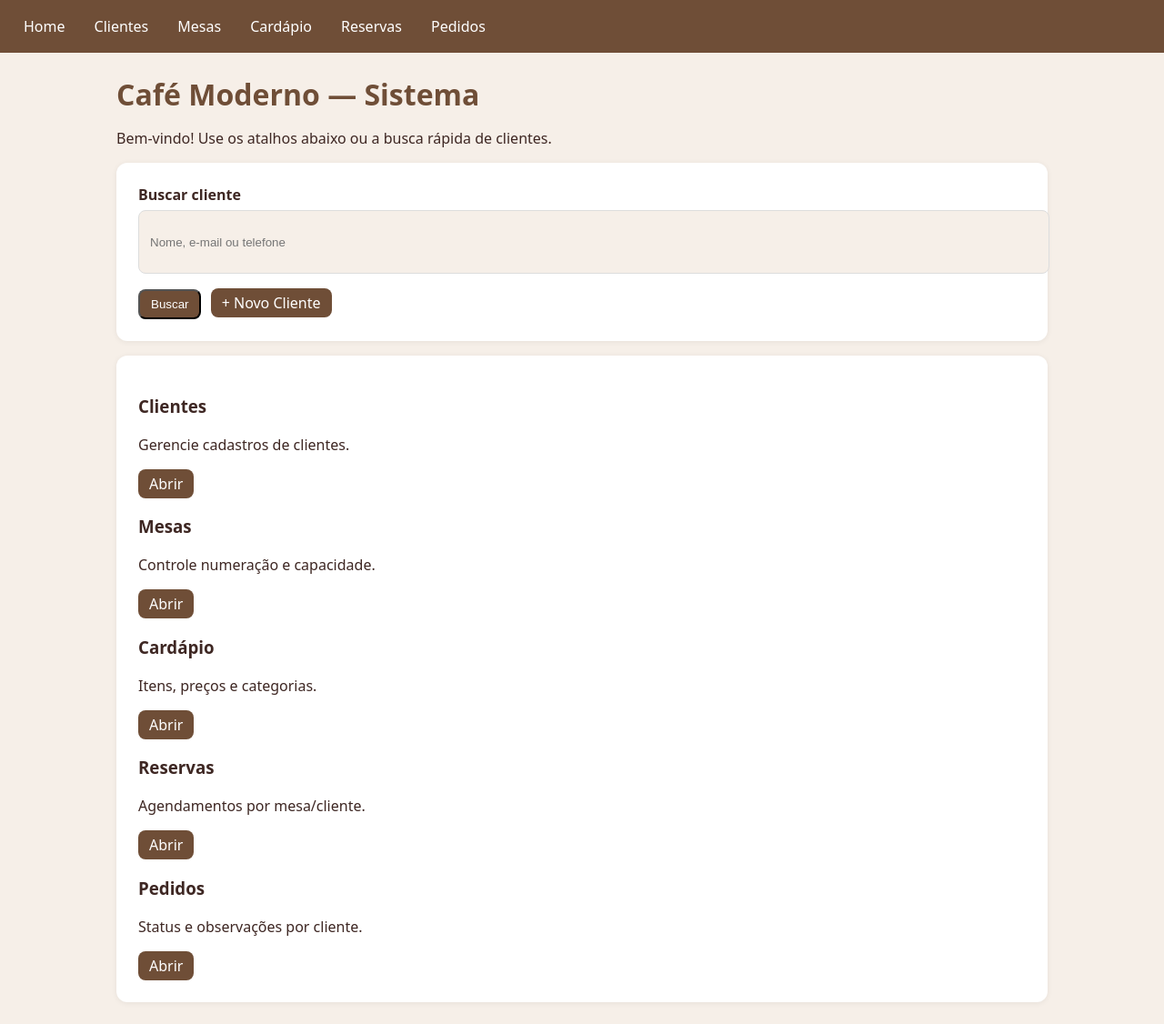
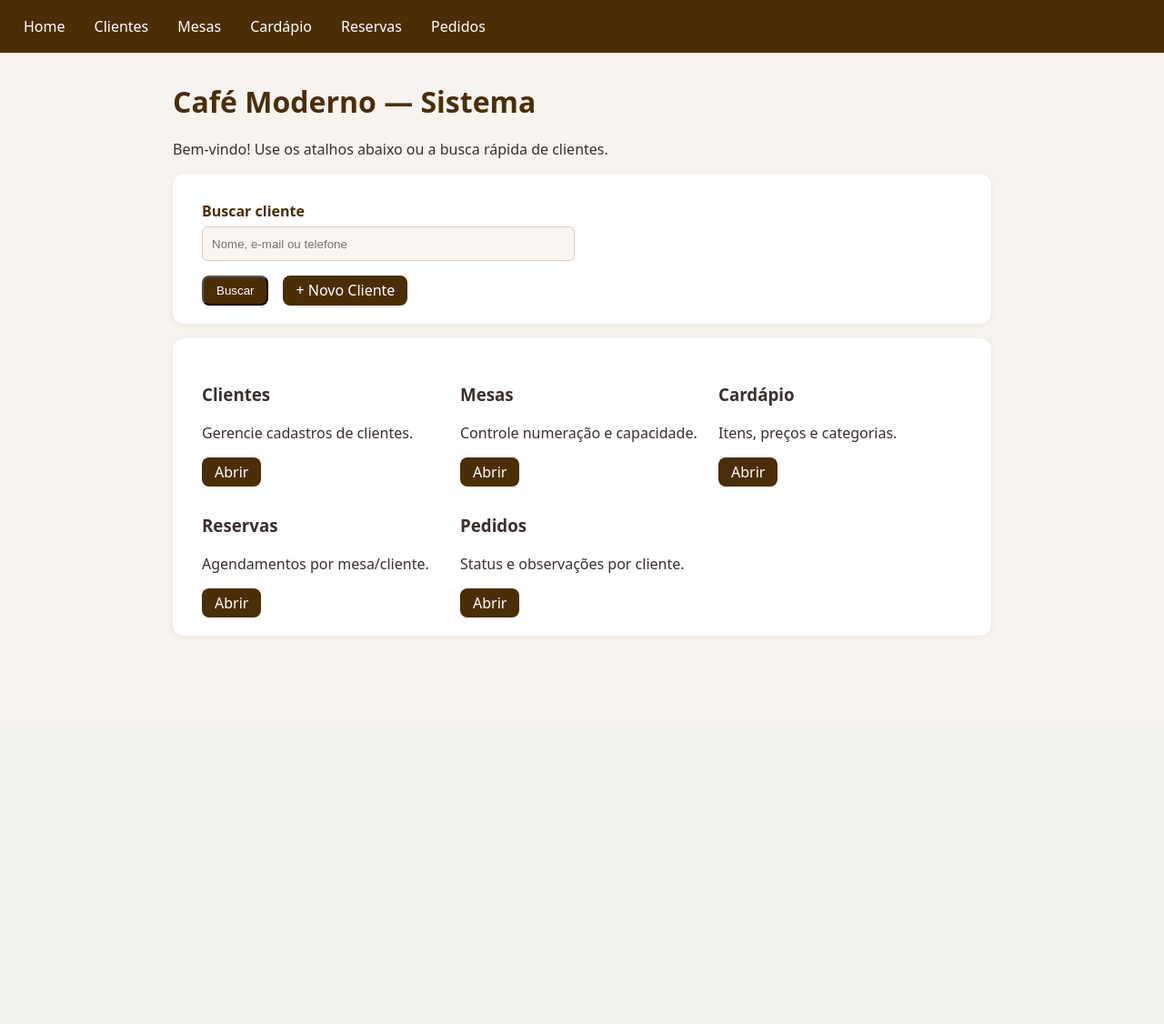
Before and after one commit to evertoooon/projeto-caf-moderno, a PHP site: page / in a window 1280 px wide. Shown: the whole page at 91% size. After the commit the page ends 699 px from the top, so only its background shows below. Run offline with PHP 8.4, Linux system fonts and the light colour scheme.

Commit message:
feat(css): aplicar paleta marrom-café e ajustar tamanho dos inputs

```diff
--- a/css/style.css
+++ b/css/style.css
@@ -1,129 +1,154 @@
-:root {
-  --cor-fundo: #f6efe8;
-  --cor-texto: #3e2723;
-  --cor-primaria: #6f4e37;
-  --cor-primaria-hover: #5a3d2a;
-  --cor-secundaria: #c0a080;
-  --cor-perigo: #b23a48;
-  --cor-branco: #fff;
-  font-family: system-ui, Arial, sans-serif;
-}
+:root { font-family: system-ui, Arial, sans-serif; }
 
 /* base */
 body {
   margin: 0;
-  background: var(--cor-fundo);
-  color: var(--cor-texto);
+  background: #f7f3ef; /* cor de fundo levemente quente */
+  color: #3b2f2f; /* marrom escuro suave */
 }
 .container {
-  max-width: 1024px;
-  margin: 24px auto;
+  max-width: 900px;  /* diminuído um pouco */
+  margin: 32px auto;
   padding: 0 16px;
 }
 
 /* topo */
 .menu {
-  background: var(--cor-primaria);
+  background: #4b2e05; /* marrom-café */
   padding: 12px 16px;
   display: flex;
   gap: 12px;
 }
 .menu a {
-  color: var(--cor-branco);
+  color: #fff;
   text-decoration: none;
   padding: 6px 10px;
   border-radius: 6px;
-  transition: background 0.2s;
 }
 .menu a:hover {
-  background: var(--cor-primaria-hover);
+  background: #6b3e08;
 }
 
 /* títulos */
 h1 {
-  margin: 16px 0;
-  color: var(--cor-primaria);
+  margin: 20px 0;
+  color: #4b2e05;
 }
 
 /* tabela */
 .table {
   width: 100%;
   border-collapse: collapse;
-  background: var(--cor-branco);
+  background: #fff;
   border-radius: 10px;
   overflow: hidden;
   box-shadow: 0 1px 6px #0001;
 }
-.table th {
-  background: var(--cor-primaria);
-  color: var(--cor-branco);
-  text-align: left;
-  padding: 10px 12px;
-}
-.table td {
+.table th, .table td {
   border-bottom: 1px solid #eee;
   padding: 10px 12px;
+  text-align: left;
 }
 .table tr:hover td {
-  background: #f3e5ab;
+  background: #faf4ef;
 }
 
 /* botões */
-.actions a,
-.btn {
+.actions a, .btn {
   display: inline-block;
   margin-right: 6px;
-  padding: 8px 12px;
-  background: var(--cor-primaria);
-  color: var(--cor-branco);
+  padding: 8px 14px;
+  background: #4b2e05;
+  color: #fff;
   text-decoration: none;
   border-radius: 8px;
   line-height: 1;
-  transition: background 0.2s;
+  transition: background .2s ease;
 }
-.actions a:hover,
-.btn:hover {
-  background: var(--cor-primaria-hover);
+.actions a:hover, .btn:hover {
+  background: #6b3e08;
 }
 .actions a.danger {
-  background: var(--cor-perigo);
+  background: #b8473b;
 }
 .actions a.danger:hover {
-  background: #8b1e2a;
+  background: #d55c4b;
 }
 
-/* formulários */
+/* ---------- FORMULÁRIOS ----------- */
 .form-entity {
-  background: var(--cor-branco);
-  padding: 24px;
+  background: #fff;
+  padding: 20px 32px;  /* mais espaçado e simétrico */
   border-radius: 12px;
   box-shadow: 0 1px 6px #0001;
+  max-width: 100%;
 }
+
+/* espaçamento entre elementos */
 .form-entity > * + * {
-  margin-top: 16px;
+  margin-top: 14px;
 }
+
+.form-entity .row,
+.form-entity .row-3 {
+  margin-top: 10px;
+}
+
+.form-entity .row {
+  display: grid;
+  grid-template-columns: 1fr 1fr;
+  gap: 16px;  /* menos espaço lateral */
+}
+
+.form-entity .row-3 {
+  display: grid;
+  grid-template-columns: 1fr 1fr 1fr;
+  gap: 16px;
+}
+
+/* rótulos */
 .form-entity label {
   display: block;
-  margin: 0 0 6px;
+  margin-bottom: 6px;
   font-weight: 600;
+  color: #4b2e05;
 }
+
+/* entradas padrão */
 .form-entity input,
 .form-entity select,
 .form-entity textarea {
   width: 100%;
-  padding: 12px;
-  min-height: 44px;
-  border: 1px solid #ddd;
-  border-radius: 8px;
-  background: var(--cor-fundo);
-  transition: border-color 0.15s ease, box-shadow 0.15s ease;
+  padding: 8px 10px;   /* altura reduzida */
+  min-height: 38px;    /* altura ajustada */
+  border: 1px solid #d6cfc7;
+  border-radius: 6px;
+  background: #faf5f1;
+  transition: border-color .15s ease, box-shadow .15s ease;
+  box-sizing: border-box;
 }
+
+/* foco */
 .form-entity input:focus,
 .form-entity select:focus,
 .form-entity textarea:focus {
   outline: none;
-  border-color: var(--cor-primaria);
-  box-shadow: 0 0 0 3px #6f4e3720;
+  border-color: #b88746;
+  box-shadow: 0 0 0 3px #b8874633;
+}
+
+/* textarea */
+.form-entity textarea {
+  min-height: 110px; /* altura ajustada */
+  resize: vertical;
+}
+
+/* botões do formulário */
+.form-entity .actions {
+  margin-top: 16px;
+  display: flex;
+  gap: 10px;
+  flex-wrap: wrap;
 }
 
 /* badges */
@@ -131,15 +156,15 @@ h1 {
   display: inline-block;
   padding: 4px 10px;
   border-radius: 999px;
-  background: var(--cor-secundaria);
-  color: var(--cor-branco);
+  background: #e6d5c3;
   font-size: 12px;
 }
 .success {
-  background: #4caf50;
+  background: #4b2e05;
+  color: #fff;
 }
 
-/* responsivo */
+/* ---------- RESPONSIVO ----------- */
 @media (max-width: 900px) {
   .form-entity {
     padding: 20px;
@@ -147,6 +172,6 @@ h1 {
   .form-entity .row,
   .form-entity .row-3 {
     grid-template-columns: 1fr;
-    gap: 16px;
+    gap: 14px;
   }
 }
```
